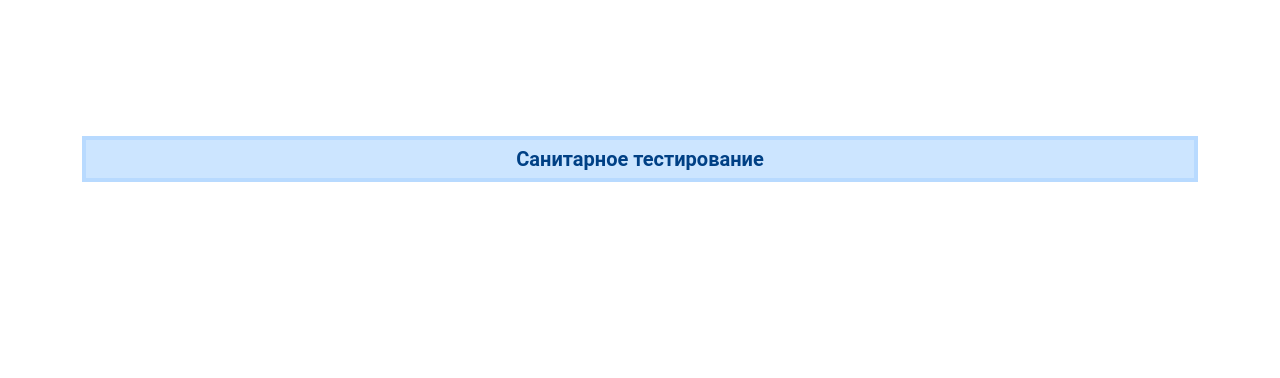
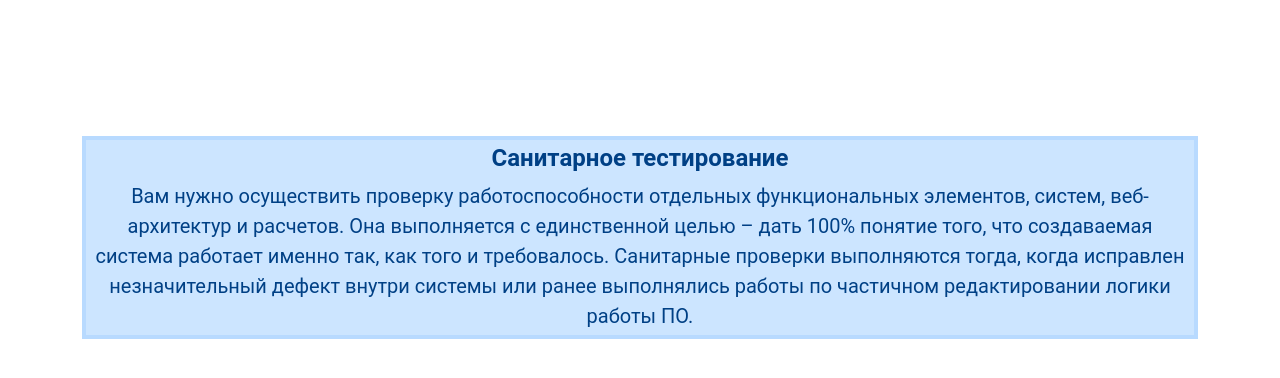
Before and after one commit to Yellowperilimposing/yellowperilimposing.github.io, a plain HTML site: page src/manual testing/answer 9.html in a window 1280 px wide. Shown: the part 62-440 px from the top of the page. Drawn offline with nearby package versions, Linux system fonts and the light colour scheme.

Commit message:
Update answer 9.html

```diff
--- a/src/manual testing/answer 9.html
+++ b/src/manual testing/answer 9.html
@@ -50,7 +50,6 @@
         border-style: solid;
 
         font-family: "Roboto";
-        font-weight: bold;
         font-size: 20px;
         text-align: center;
       }
@@ -79,7 +78,14 @@
     <div class="margin-top1">
       <div class="container text-center my-5">
         <div class="alerts-1" class="alert alert-primary" role="alert">
-          Санитарное тестирование
+          <h4><b>Санитарное тестирование </b></h4>
+          Вам нужно осуществить проверку работоспособности отдельных
+          функциональных элементов, систем, веб-архитектур и расчетов. Она
+          выполняется с единственной целью – дать 100% понятие того, что
+          создаваемая система работает именно так, как того и требовалось.
+          Санитарные проверки выполняются тогда, когда исправлен незначительный
+          дефект внутри системы или ранее выполнялись работы по частичном
+          редактировании логики работы ПО.
         </div>
       </div>
     </div>
```
